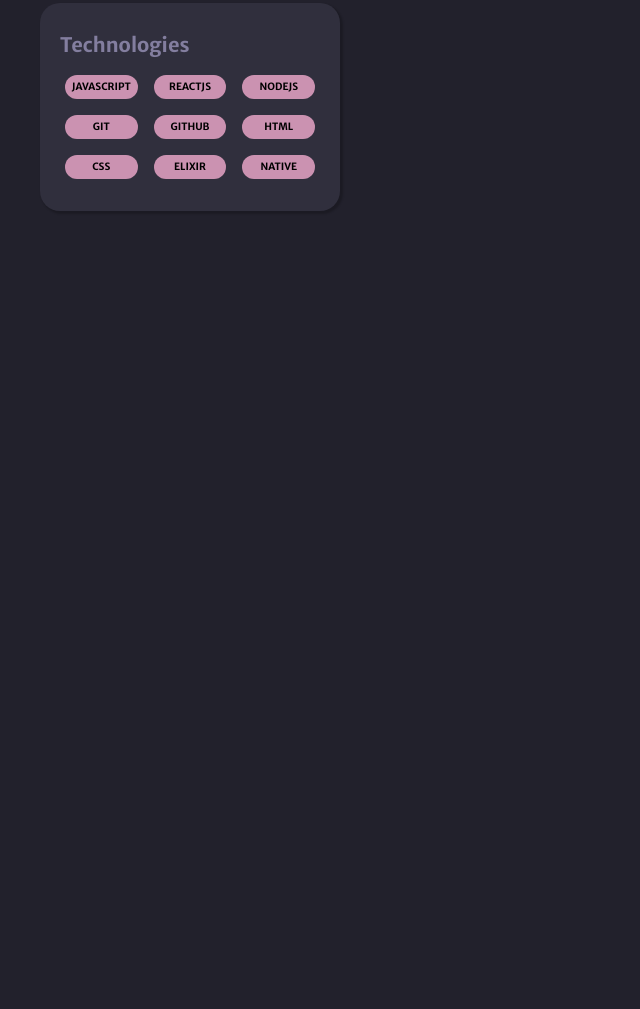
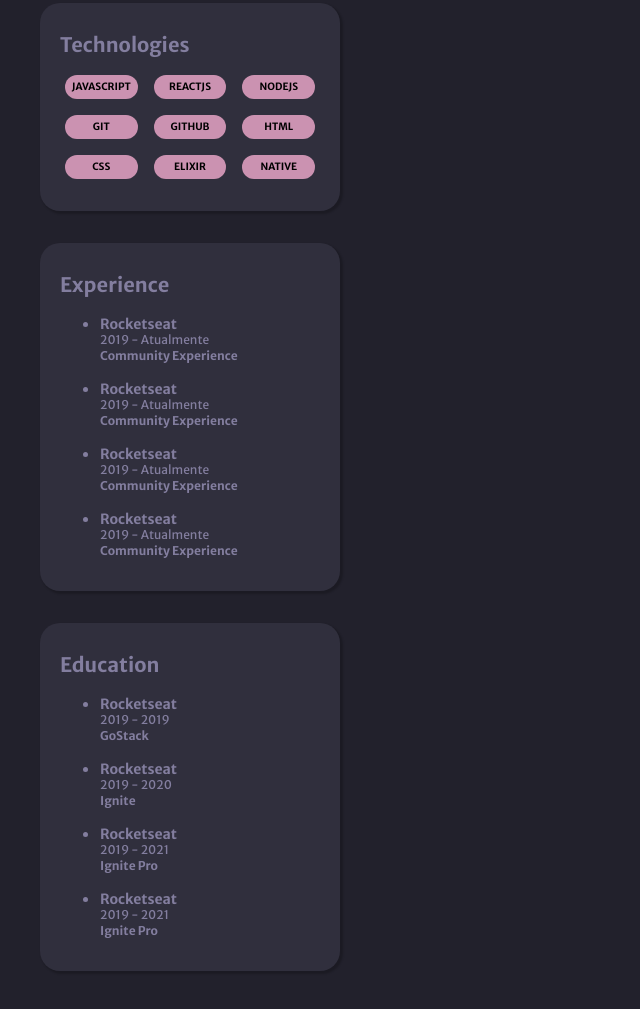
Before and after one commit to joseferreira-dev/rks-discover-challenges, a plain HTML site: page challenges/portfolio/index.html in a window 1280 px wide. Shown: the part 765-1774 px from the top of the page, without its empty margins (0-640 px from the left). Before the commit the page ends 1080 px from the top, so only its background shows below. Drawn offline with Linux system fonts and the light colour scheme.

Commit message:
Add and complete the experience and education cards
Adding and completing the experience and education cards markup and styles

```diff
--- a/challenges/portfolio/css/styles.css
+++ b/challenges/portfolio/css/styles.css
@@ -17,6 +17,8 @@
 }
 
 .container {
+	display: flex;
+	gap: 3.75rem;
 	max-width: 1440px;
 	margin: 0 auto;
 	padding: 2.5rem;
@@ -88,6 +90,7 @@
 	gap: 1.5rem;
 	color: var(--text-color);
 	font-size: .8125rem;
+	font-weight: 600;
 	text-decoration: none;
 }
 
@@ -122,3 +125,49 @@
 	background-color: var(--bg-techs);
 	border-radius: .75rem;
 }
+
+.experience,
+.education {
+	padding: 2rem 1.25rem;
+	background-color: var(--bg-cards);
+	border-radius: 1.25rem;
+	box-shadow: 2px 2px 2px 1px rgba(0, 0, 0, 0.2);
+}
+
+.experience__title,
+.education__title {
+	margin-bottom: 1.25rem;
+}
+
+.experience__list,
+.education__list {
+	display: flex;
+	flex-direction: column;
+	color: var(--text-color);
+	gap: 1rem;
+	margin-left: 2.5rem;
+	list-style-type: disc;
+}
+
+.experience__item p,
+.education__item p {
+	line-height: 1rem;
+}
+
+.experience__company,
+.education__company {
+	font-size: .875rem;
+	font-weight: 700;
+}
+
+.experience__date,
+.education__date {
+	font-size: .75rem;
+	font-weight: 300;
+}
+
+.experience__type,
+.education__course {
+	font-size: .75rem;
+	font-weight: 600;
+}
--- a/challenges/portfolio/index.html
+++ b/challenges/portfolio/index.html
@@ -75,10 +75,54 @@
 				</ul>
 			</div>
 			<div class="experience">
-
+				<h2 class="experience__title title__secondary">Experience</h2>
+				<ul class="experience__list">
+					<li class="experience__item">
+						<p class="experience__company">Rocketseat</p>
+						<p class="experience__date">2019 - Atualmente</p>
+						<p class="experience__type">Community Experience</p>
+					</li>
+					<li class="experience__item">
+						<p class="experience__company">Rocketseat</p>
+						<p class="experience__date">2019 - Atualmente</p>
+						<p class="experience__type">Community Experience</p>
+					</li>
+					<li class="experience__item">
+						<p class="experience__company">Rocketseat</p>
+						<p class="experience__date">2019 - Atualmente</p>
+						<p class="experience__type">Community Experience</p>
+					</li>
+					<li class="experience__item">
+						<p class="experience__company">Rocketseat</p>
+						<p class="experience__date">2019 - Atualmente</p>
+						<p class="experience__type">Community Experience</p>
+					</li>
+				</ul>
 			</div>
 			<div class="education">
-
+				<h2 class="education__title title__secondary">Education</h2>
+				<ul class="education__list">
+					<li class="education__item">
+						<p class="education__company">Rocketseat</p>
+						<p class="education__date">2019 - 2019</p>
+						<p class="education__course">GoStack</p>
+					</li>
+					<li class="education__item">
+						<p class="education__company">Rocketseat</p>
+						<p class="education__date">2019 - 2020</p>
+						<p class="education__course">Ignite</p>
+					</li>
+					<li class="education__item">
+						<p class="education__company">Rocketseat</p>
+						<p class="education__date">2019 - 2021</p>
+						<p class="education__course">Ignite Pro</p>
+					</li>
+					<li class="education__item">
+						<p class="education__company">Rocketseat</p>
+						<p class="education__date">2019 - 2021</p>
+						<p class="education__course">Ignite Pro</p>
+					</li>
+				</ul>
 			</div>
 		</aside>
 		<div>
```
